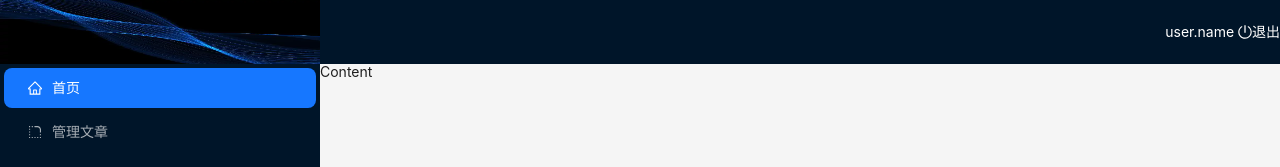
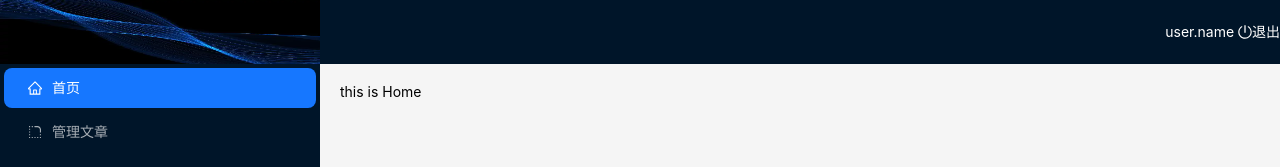
Before and after one commit to github03302020/react-jike, a React (Create React App) app: page / in a window 1280 px wide. Shown: the top 167 px of the page. Built offline with nearby package versions, Linux system fonts and the light colour scheme; sample sign-in values are in the browser's storage.

Commit message:
二级路由的配置

```diff
--- /dev/null
+++ b/src/pages/Article/index.js
@@ -0,0 +1,6 @@
+
+const Article = ()=>{
+  return <div> this is Article </div>
+}
+
+export default Article
--- /dev/null
+++ b/src/pages/Home/index.js
@@ -0,0 +1,5 @@
+const Home = () => {
+  return <div> this is Home </div>
+}
+
+export default Home
--- a/src/pages/Layout/index.js
+++ b/src/pages/Layout/index.js
@@ -2,6 +2,7 @@ import { Layout, Menu } from 'antd';
 import { HomeOutlined, RadiusUprightOutlined, EditOutlined, PoweroffOutlined } from '@ant-design/icons';
 import headpic from '@/assets/hd.webp'
 import './index.scss'
+import { Outlet } from 'react-router-dom';
 
 const { Header, Sider, Content} = Layout;
 
@@ -31,7 +32,10 @@ const GeekLayout = ()=>{
         <Sider width="25%">
           <Menu theme="dark" mode="inline" defaultSelectedKeys={['home']} items={items} />
         </Sider>
-        <Content>Content</Content>
+        {/* <Content>Content</Content> */}
+        <Layout style={{padding: '20px'}}>
+          <Outlet/>
+        </Layout>
       </Layout>
     </Layout >
   )
--- /dev/null
+++ b/src/pages/Publish/index.js
@@ -0,0 +1,5 @@
+const Publish = () => {
+  return <div> this is Publish </div>
+}
+
+export default Publish
--- a/src/router/index.js
+++ b/src/router/index.js
@@ -2,9 +2,28 @@ import  Layout  from '@/pages/Layout'
 import  Login from '@/pages/Login'
 import { createBrowserRouter } from 'react-router-dom'
 import { AuthRoute } from '@/components/AuthRoute'
+import Home from '@/pages/Home'
+import Article from '@/pages/Article'
+import Publish from '@/pages/Publish'
 
 const router = createBrowserRouter([
-  {path:'/', element: <AuthRoute><Layout/></AuthRoute>},
+  { path:'/',
+    element: <AuthRoute><Layout/></AuthRoute>,
+    children:[
+      {
+        index: true,
+        element: <Home/>
+      },
+      {
+        path: 'article',
+        element: <Article/>
+      },
+      {
+        path: 'publish',
+        element: <Publish/>
+      }
+    ]
+  },
   {path:'/login', element: <Login/>}
 ])
 
```
